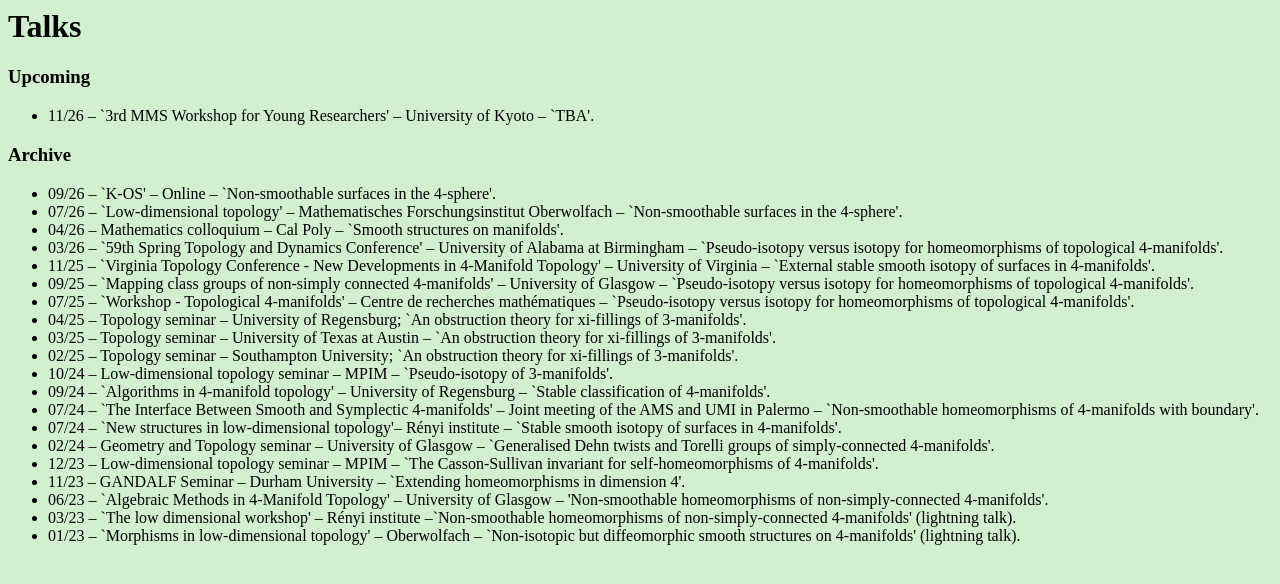
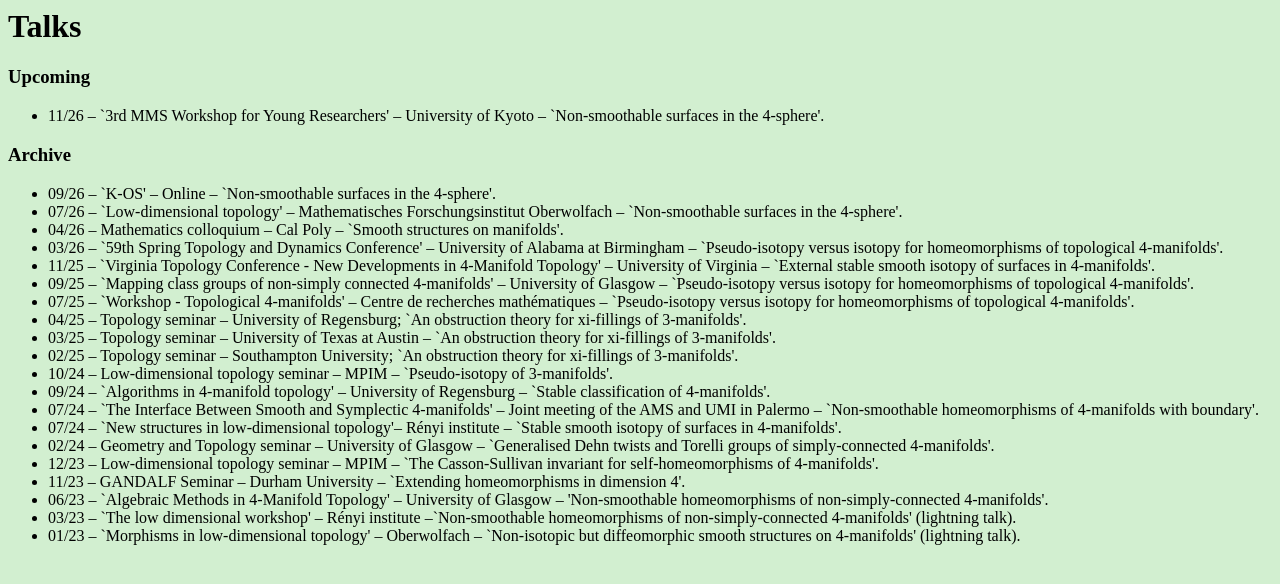
Before and after one commit to dapgalvin/dapgalvin.github.io, a plain HTML site: page talks/index.html in a window 1280 px wide. Drawn offline with Linux system fonts and the light colour scheme.

Commit message:
Update index.html

```diff
--- a/talks/index.html
+++ b/talks/index.html
@@ -14,7 +14,7 @@
 <h3>Upcoming</h3>
 
 <ul>
-	<li> 11/26 &ndash; `3rd MMS Workshop for Young Researchers' &ndash; University of Kyoto &ndash; `TBA'.
+	<li> 11/26 &ndash; `3rd MMS Workshop for Young Researchers' &ndash; University of Kyoto &ndash; `Non-smoothable surfaces in the 4-sphere'.
 </ul>
 
 <h3>Archive</h3>
```
